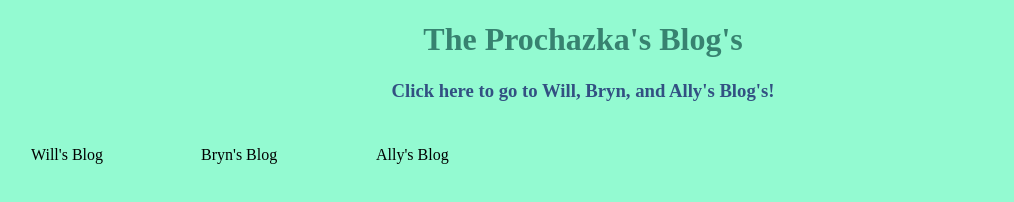
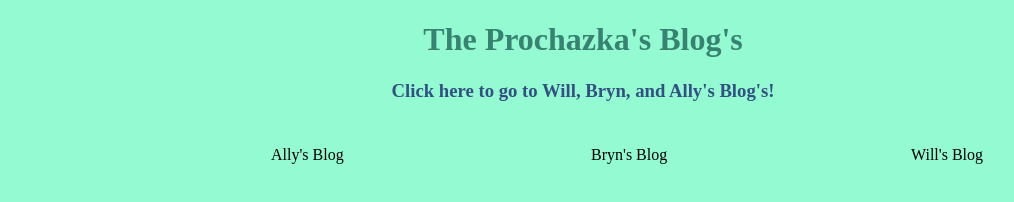
Before and after one commit to wprochazka/wprochazka.github.io, a plain HTML site: page index.html in a window 1280 px wide. Shown: the whole page, without its empty margins (57-1071 px from the left). Drawn offline with Linux system fonts and the light colour scheme.

Commit message:
Update index.html

```diff
--- a/index.html
+++ b/index.html
@@ -20,19 +20,19 @@
             }
 
             #will {
-               margin-left : 80px;
+               margin-left : 75%;
                margin-top : 25px;
                position: absolute;
             }
 
              #bryn {
-               margin-left : 250px;
+               margin-left : 50%;
                margin-top : 25px;
                position : absolute;
             }
 
              #ally {
-               margin-left : 425px;
+               margin-left : 25%;
                margin-top : 25px;
                position : absolute;
             }
```
